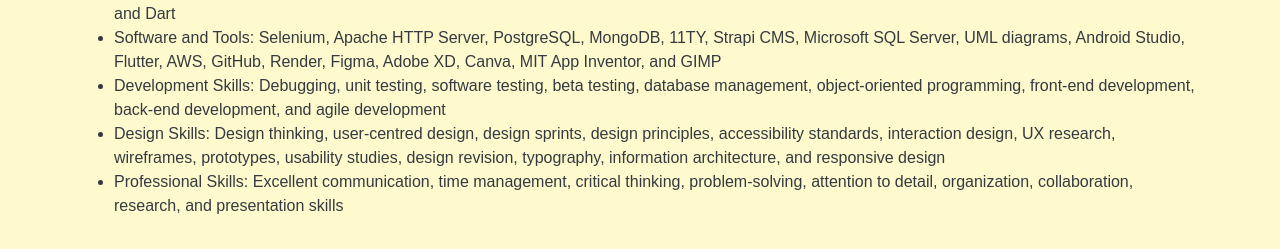
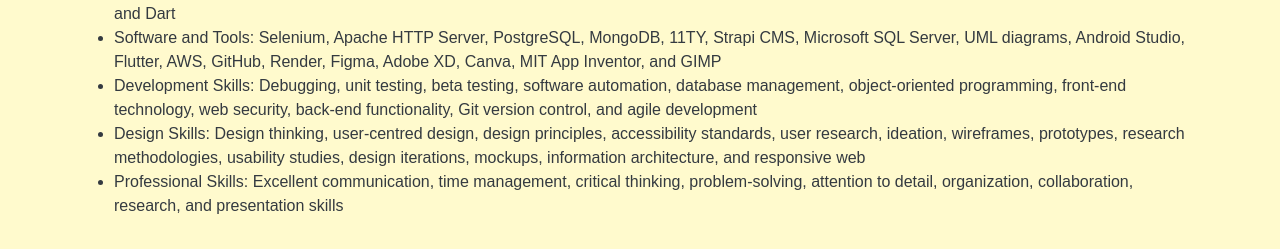
Before and after one commit to takir13/takir13.github.io, a website: page about.html in a window 1280 px wide. Shown: the part 553-802 px from the top of the page. Drawn offline with nearby package versions, Linux system fonts and the light colour scheme.

Commit message:
First Commit

```diff
--- a/about.html
+++ b/about.html
@@ -58,8 +58,8 @@
             <ul>
                 <li>Programming Languages: Python, Java, C#, HTML5, CSS3, PHP, SQL, JavaScript, JSON, TypeScript, EJS, JSP, Markdown, COBOL, JCL, XML, DTD, and Dart</li>
                 <li>Software and Tools: Selenium, Apache HTTP Server, PostgreSQL, MongoDB, 11TY, Strapi CMS, Microsoft SQL Server, UML diagrams, Android Studio, Flutter, AWS, GitHub, Render, Figma, Adobe XD, Canva, MIT App Inventor, and GIMP</li>
-                <li>Development Skills: Debugging, unit testing, software testing, beta testing, database management, object-oriented programming, front-end development, back-end development, and agile development</li>
-                <li>Design Skills: Design thinking, user-centred design, design sprints, design principles, accessibility standards, interaction design, UX research, wireframes, prototypes, usability studies, design revision, typography, information architecture, and responsive design</li>
+                <li>Development Skills: Debugging, unit testing, beta testing, software automation, database management, object-oriented programming, front-end technology, web security, back-end functionality, Git version control, and agile development</li>
+                <li>Design Skills: Design thinking, user-centred design, design principles, accessibility standards, user research, ideation, wireframes, prototypes, research methodologies, usability studies, design iterations, mockups, information architecture, and responsive web</li>
                 <li>Professional Skills: Excellent communication, time management, critical thinking, problem-solving, attention to detail, organization, collaboration, research, and presentation skills</li>
             </ul>
         </section>
```
